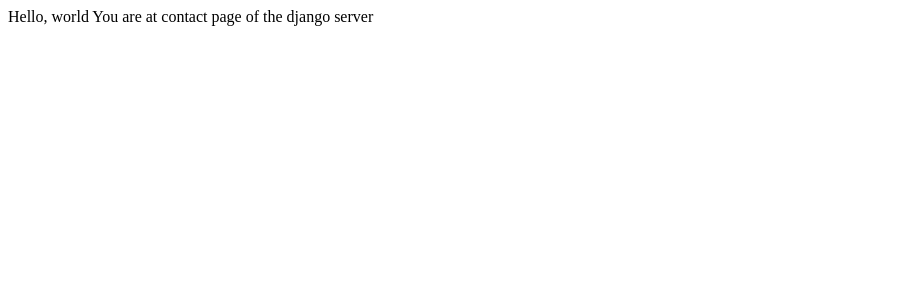
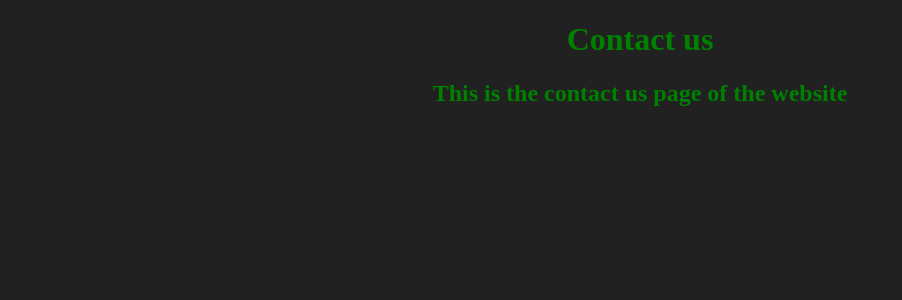
Before and after one commit to vaibhavkothari33/Learning_Django, a Django app: page /contact/ in a window 1280 px wide. Shown: the top 300 px of the page, without its empty margins (0-902 px from the left). Run offline with Django 5.2, Linux system fonts and the light colour scheme.

Commit message:
connecting multiple pages

```diff
--- a/chaiaurdjango/chaiaurdjango/views.py
+++ b/chaiaurdjango/chaiaurdjango/views.py
@@ -7,7 +7,9 @@ def home(request):
     return render(request,'website/index.html')
 
 def about(request):
-    return HttpResponse("Hello, world You are at about page of the django server")
+    # return HttpResponse("Hello, world You are at about page of the django server")
+    return render(request,'website/about.html')
 
 def contact(request):
-    return HttpResponse("Hello, world You are at contact page of the django server")
+    # return HttpResponse("Hello, world You are at contact page of the django server")
+    return render(request,'website/contact.html')
--- /dev/null
+++ b/chaiaurdjango/static/contact.css
@@ -0,0 +1,11 @@
+body{
+    background-color: #212121;
+    color :green;
+}
+
+h1{
+    text-align: center;
+}
+h2{
+    text-align: center;
+}
--- /dev/null
+++ b/chaiaurdjango/templates/website/contact.html
@@ -0,0 +1,16 @@
+{% load static %}
+<!DOCTYPE html>
+<html lang="en">
+<head>
+    <meta charset="UTF-8">
+    <meta name="viewport" content="width=device-width, initial-scale=1.0">
+    <title>About us</title>
+    <link rel="stylesheet" href="{%static 'contact.css'%}">
+</head>
+<body>
+    <h1>Contact us</h1>
+    <h2>This is the contact us page of the website</h2>
+    <!-- <a href="index.html"><button>Home </button></a>
+    <a href="about.html"><button>About us </button></a> -->
+</body>
+</html>
--- a/chaiaurdjango/templates/website/index.html
+++ b/chaiaurdjango/templates/website/index.html
@@ -12,6 +12,9 @@
 
 <body>
     <h1>django by vaibhav kothari</h1>
+
+    <!-- <a href="about.html"><button>About us </button></a>
+    <a href="contact.html"><button>contact us </button></a> -->
 </body>
 
 </html>
```
Also changed, not shown: chaiaurdjango/static/about.css (added, +11 -0 lines), chaiaurdjango/templates/website/about.html (added, +16 -0 lines).
